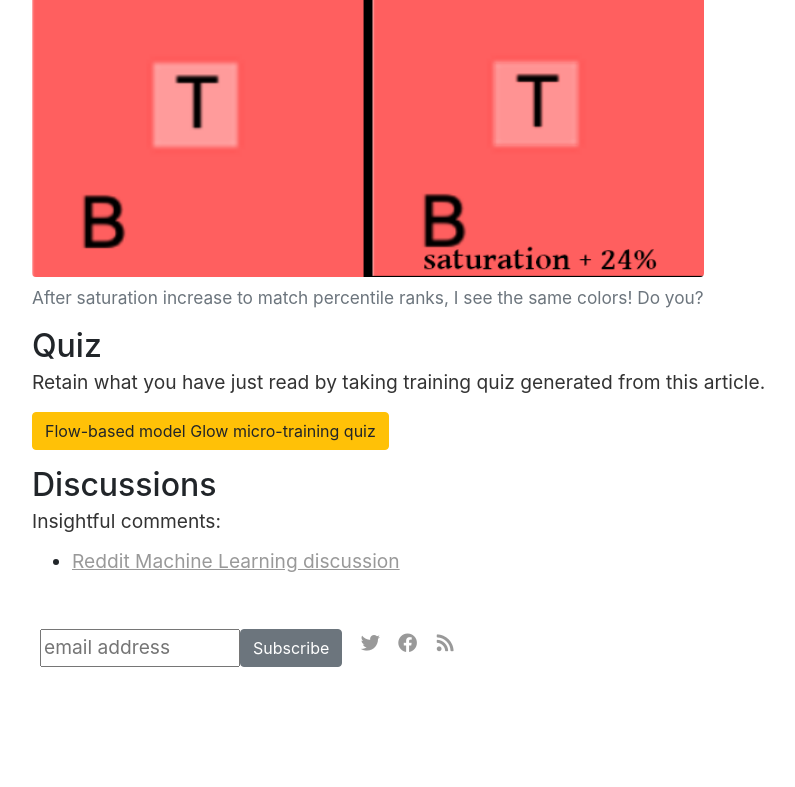
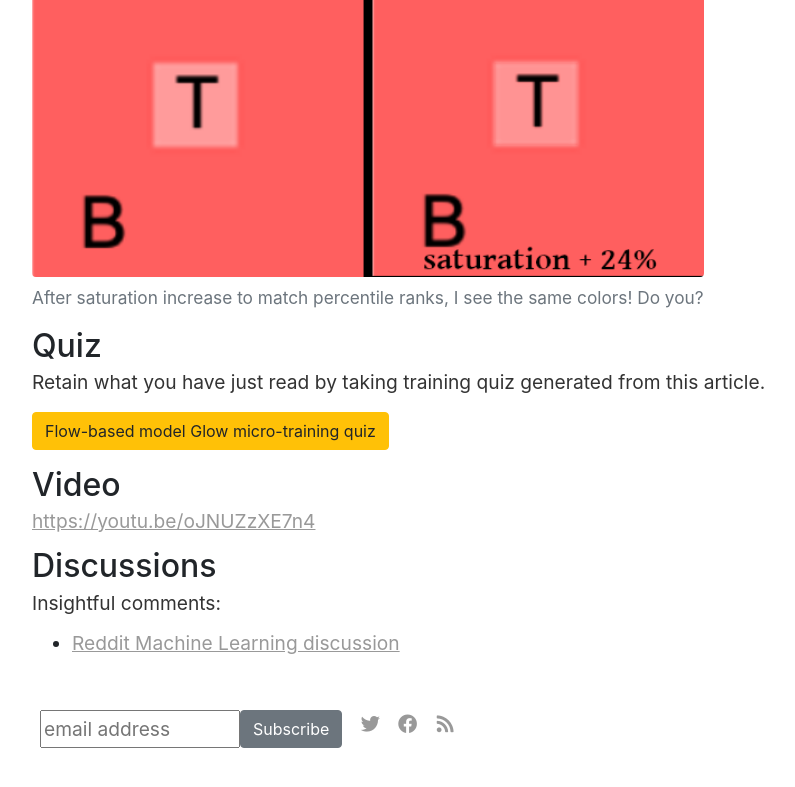
Before and after one commit to vackosar/vackosar.github.io, a Jekyll site: the page built from _posts/2020-06-19-glow-the-representations-must-flow.md, in a window 1280 px wide and 900 px high, scrolled down 4237 px. Shown: the top 787 px of the window, without its empty margins (111-906 px from the left). Built offline with Jekyll 4.4.1, drawn with Linux system fonts in a browser that asks for light colours; nearby versions of some CDN libraries; library files that are not in the unit come from our copies; comment, search, counter and statistics services are not loaded.

Commit message:
glow video

```diff
--- a/_posts/2020-06-19-glow-the-representations-must-flow.md
+++ b/_posts/2020-06-19-glow-the-representations-must-flow.md
@@ -127,6 +127,11 @@ Retain what you have just read by taking training quiz generated from this artic
 <a class="btn btn-warning" style="text-decoration: none;" href="https://quizrecall.com/study/public-test?store_id=b9a650a9-28c5-41c6-b5d0-cceb2c0988df">Flow-based model Glow micro-training quiz</a>
 
 
+## Video
+
+[https://youtu.be/oJNUZzXE7n4](https://youtu.be/oJNUZzXE7n4)
+
+
 ## Discussions
 
 Insightful comments:
```
